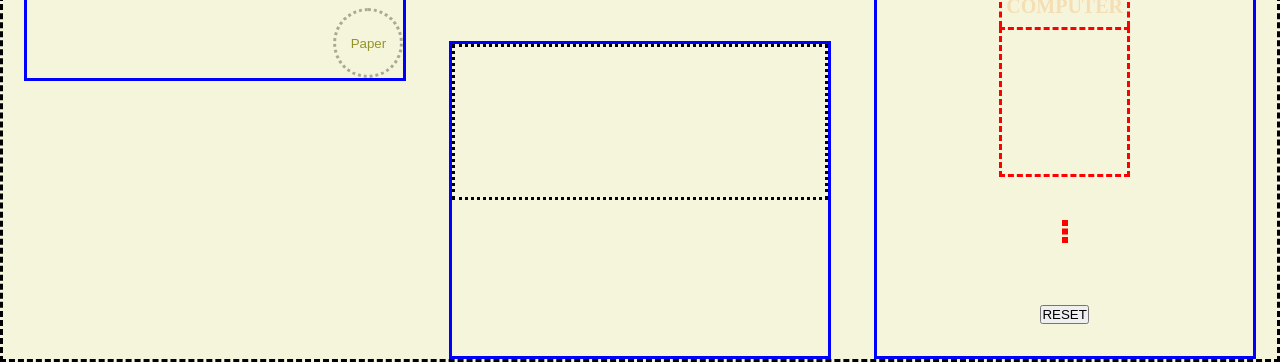
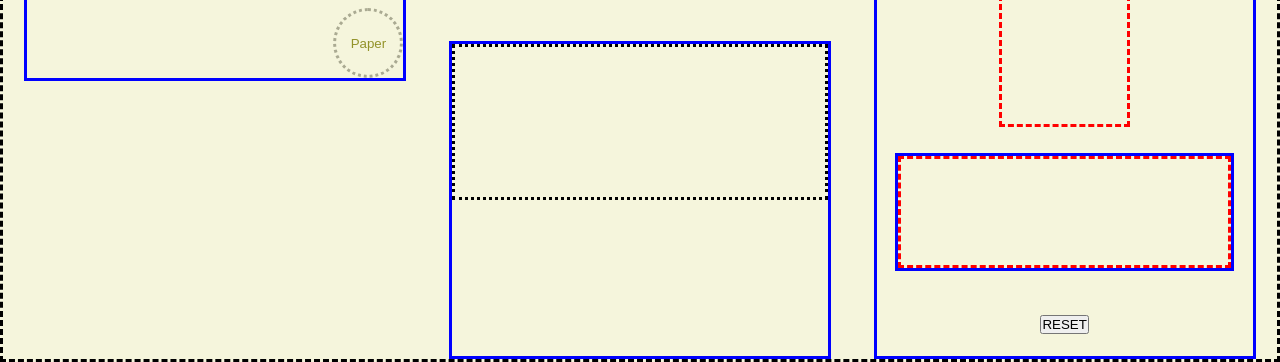
Before and after one commit to Nton23/TOP--Rock-Paper-Scissors, a plain HTML site: page index.html in a window 1280 px wide. Shown: the part 438-800 px from the top of the page. Drawn offline with Linux system fonts and the light colour scheme.

Commit message:
Style total-result-announcement

```diff
--- a/style.css
+++ b/style.css
@@ -76,11 +76,18 @@ body {
     border: red dashed;
 }
 
+#total-result-container {
+    border: blue solid;
+    width: 90%;
+    height: 15%;
+    display: flex;
+}
 #total-result-announcement {
     border: red dashed;
-    width: 90%;
-    height: 12%;
+    width: 100%;
+    height: 100%;
 }
+
 .title-container {
     border: red dashed;
     border-bottom: none;
```
